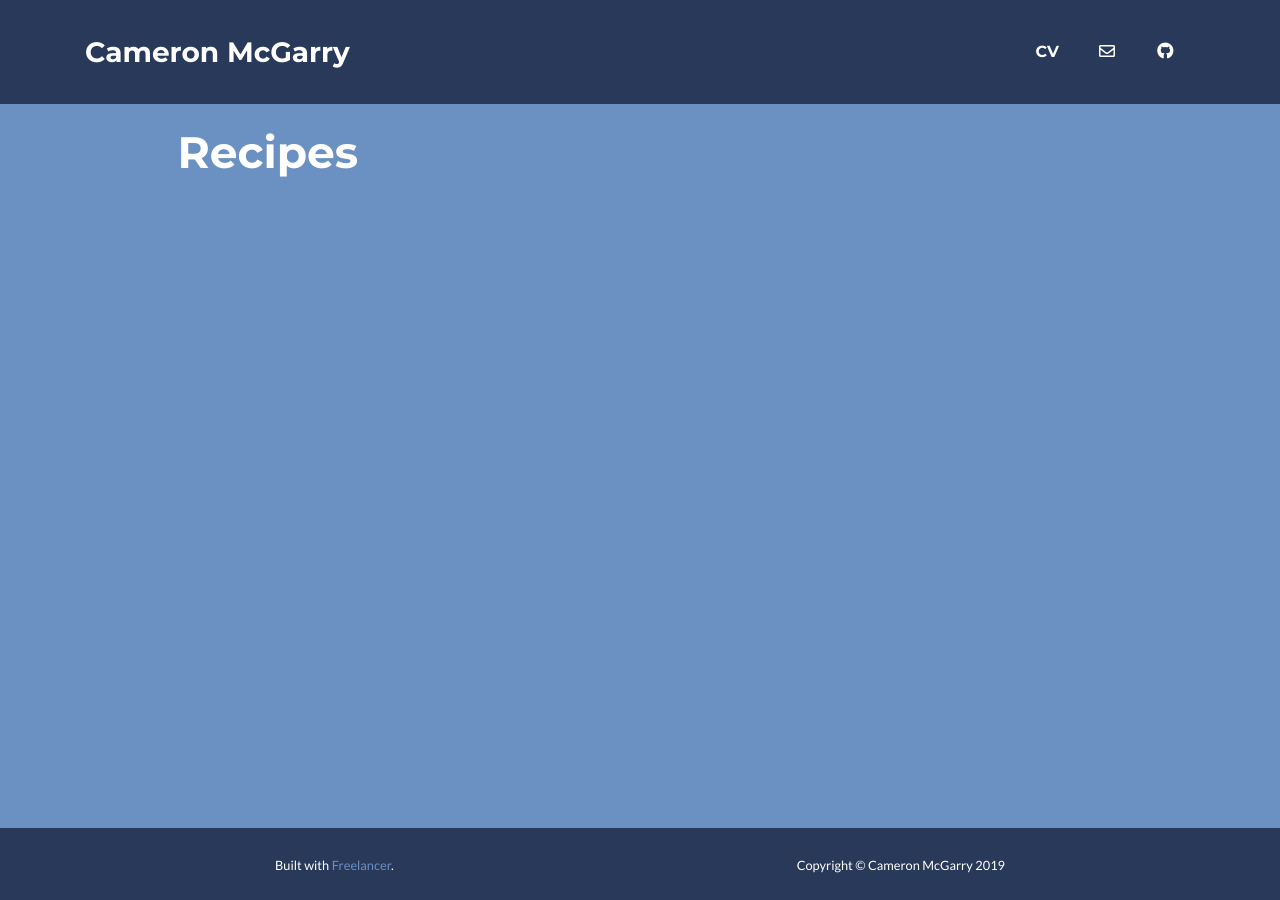
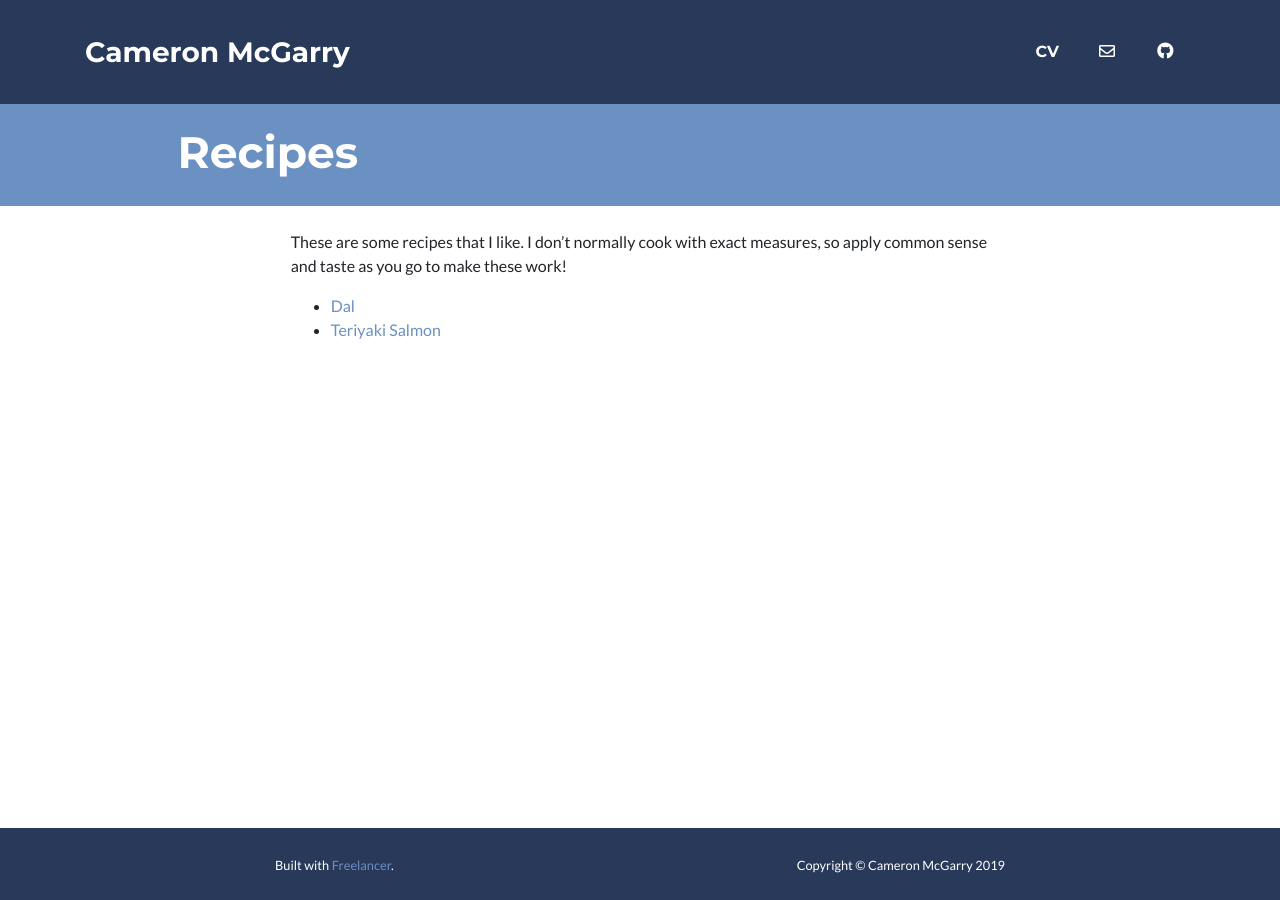
Before and after one commit to mcgarc/mcgarc.github.io, a Jekyll site: the page built from recipes/index.md, in a window 1280 px wide and 900 px high. Built offline with Jekyll 4.4.1, drawn with Linux system fonts in a browser that asks for light colours; nearby versions of some CDN libraries.

Commit message:
Remove breaking _layout style

```diff
--- a/_layouts/page.html
+++ b/_layouts/page.html
@@ -51,7 +51,7 @@
   </nav>
 
   <!-- Masthead -->
-  <header class="masthead-thin bg-primary text-white text-left" style="height: 100vh;">
+  <header class="masthead-thin bg-primary text-white text-left">
     <div class="container d-flex align-items-left flex-column">
       <!-- Masthead Heading -->
       <h1 class="masthead-thin-heading offset-sm-1">{{ page.title }}</h1>
```
